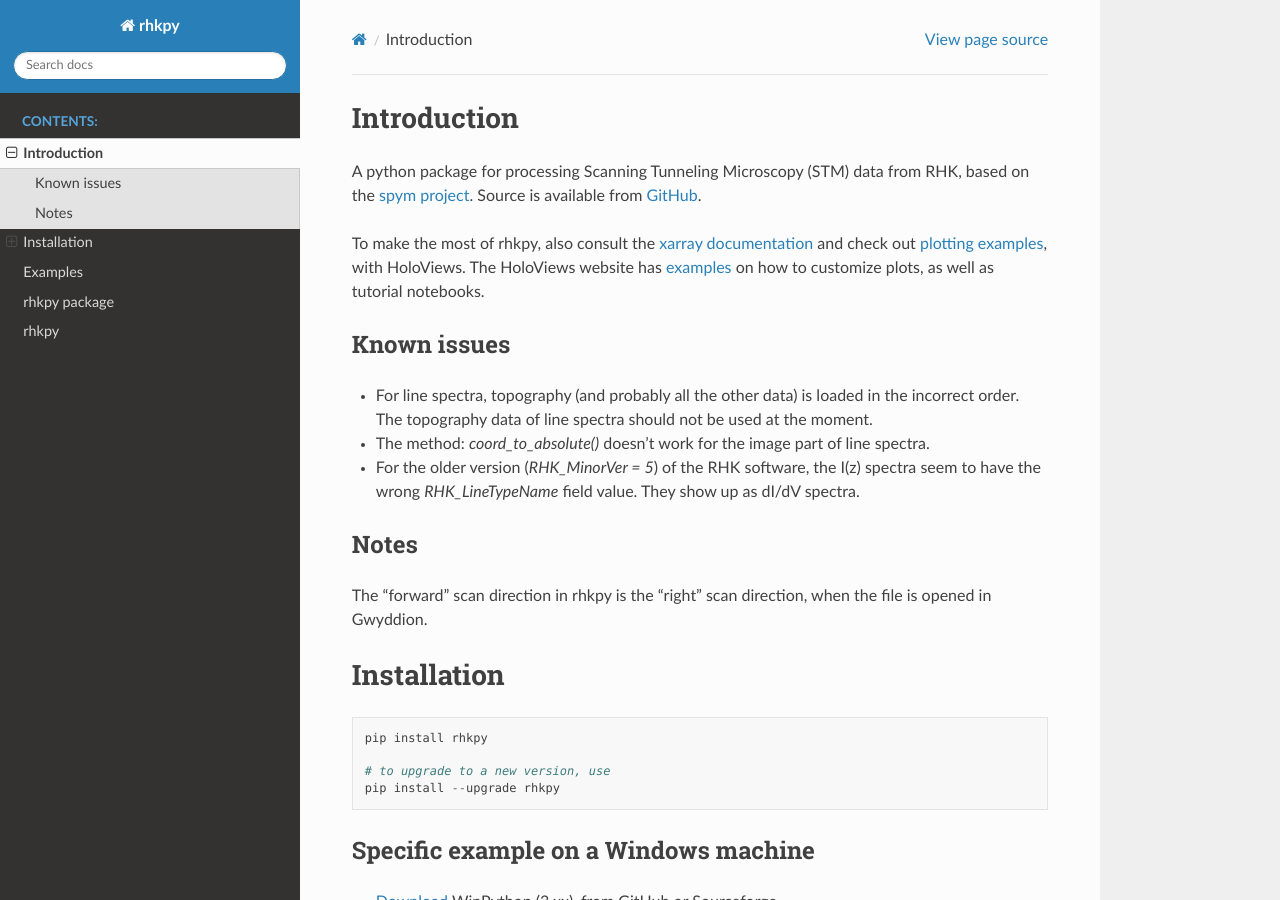
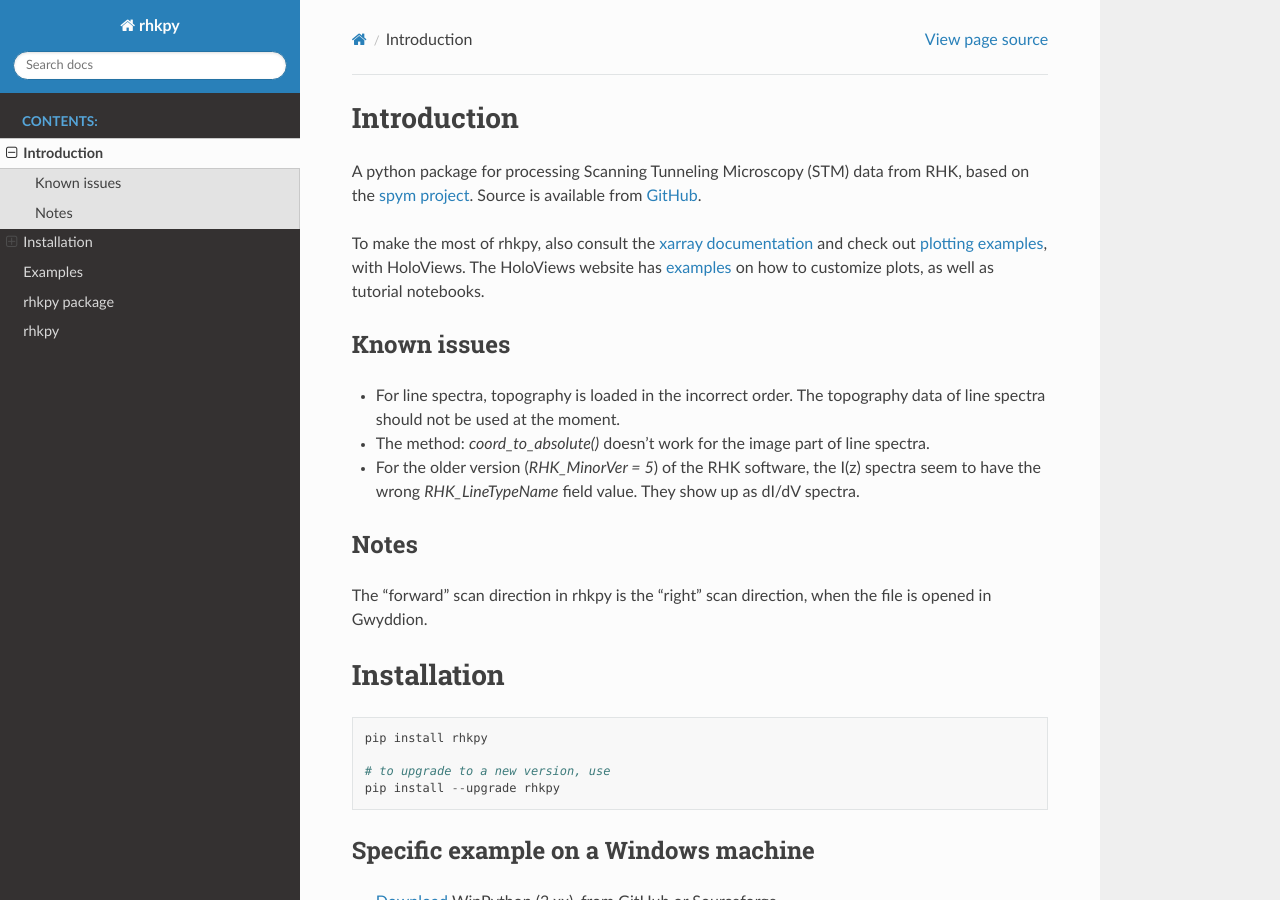
Before and after one commit to rescipy-project/spym, a Sphinx documentation site: the page built from docs/intro.rst, in a window 1280 px wide and 900 px high. Built offline with Sphinx 7.4.7 and the Read the Docs theme 2.0.0, drawn with Linux system fonts in a browser that asks for light colours.

Commit message:
update intro

```diff
--- a/docs/intro.rst
+++ b/docs/intro.rst
@@ -10,7 +10,7 @@ To make the most of rhkpy, also consult the `xarray documentation <https://docs.
 Known issues
 ------------
 
-- For line spectra, topography (and probably all the other data) is loaded in the incorrect order. The topography data of line spectra should not be used at the moment.
+- For line spectra, topography is loaded in the incorrect order. The topography data of line spectra should not be used at the moment.
 - The method: `coord_to_absolute()` doesn't work for the image part of line spectra.
 - For the older version (`RHK_MinorVer = 5`) of the RHK software, the I(z) spectra seem to have the wrong `RHK_LineTypeName` field value. They show up as dI/dV spectra.
 
```
Also changed, not shown: 1 other file.
